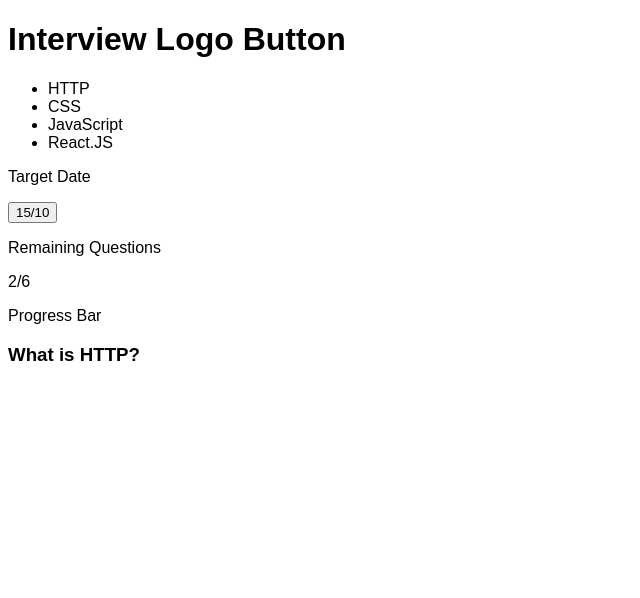
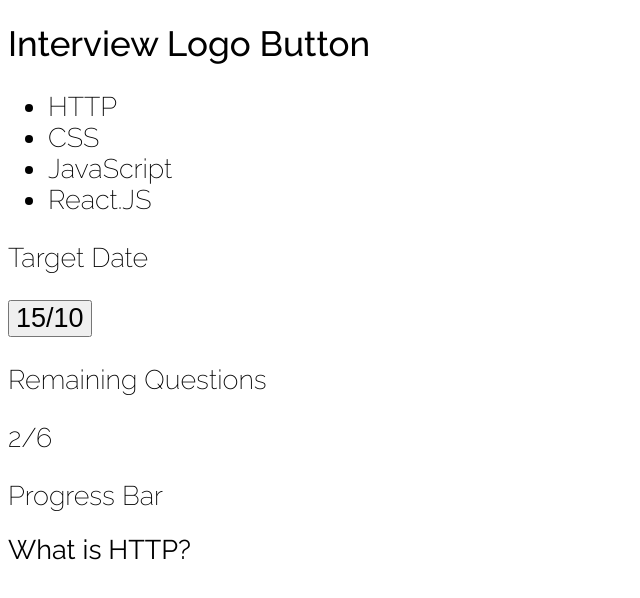
Before and after one commit to Unclemortuary/Interview-helper, a React app: page / in a window 1280 px wide. Shown: the top 598 px of the page, without its empty margins (0-640 px from the left). Built offline with nearby package versions, Linux system fonts and the light colour scheme.

Commit message:
custom font

```diff
--- a/src/components/App.jsx
+++ b/src/components/App.jsx
@@ -2,6 +2,8 @@
 
 import Header from './header/Header';
 import Body from "./Body";
+
+import './styles.scss';
 
 const App = () => (
     <div>
--- a/src/components/card/Card.jsx
+++ b/src/components/card/Card.jsx
@@ -2,7 +2,7 @@
 
 const Card = ({ cardName }) => (
     <section>
-        <h3>{cardName}</h3>
+        <h2>{cardName}</h2>
     </section>
 );
 
--- /dev/null
+++ b/src/components/styles.scss
@@ -0,0 +1,11 @@
+@import 'https://fonts.googleapis.com/css2?family=Raleway:ital,wght@0,200;0,400;0,500;1,100&display=swap';
+
+.text-light {
+    font-weight: 200;
+}
+
+.text-thin-italic {
+    font-weight: 100;
+    font-style: italic;
+    font-size: 1.5rem;
+}
--- a/src/main/index.html
+++ b/src/main/index.html
@@ -9,7 +9,25 @@
         html,
         body,
         #content {
-            font-family: sans-serif;
+            font-family: 'Raleway', sans-serif;
+            font-weight: 200;
+            font-style: normal;
+            font-size: 62.5%;
+        }
+        div,
+        span,
+        a,
+        button,
+        p {
+            font-size: 2.7rem;
+        }
+        h1 {
+            font-weight: 500;
+            font-size: 3.5rem;
+        }
+        h2 {
+            font-weight: 400;
+            font-size: 2.7rem;
         }
     </style>
 </head>
```
